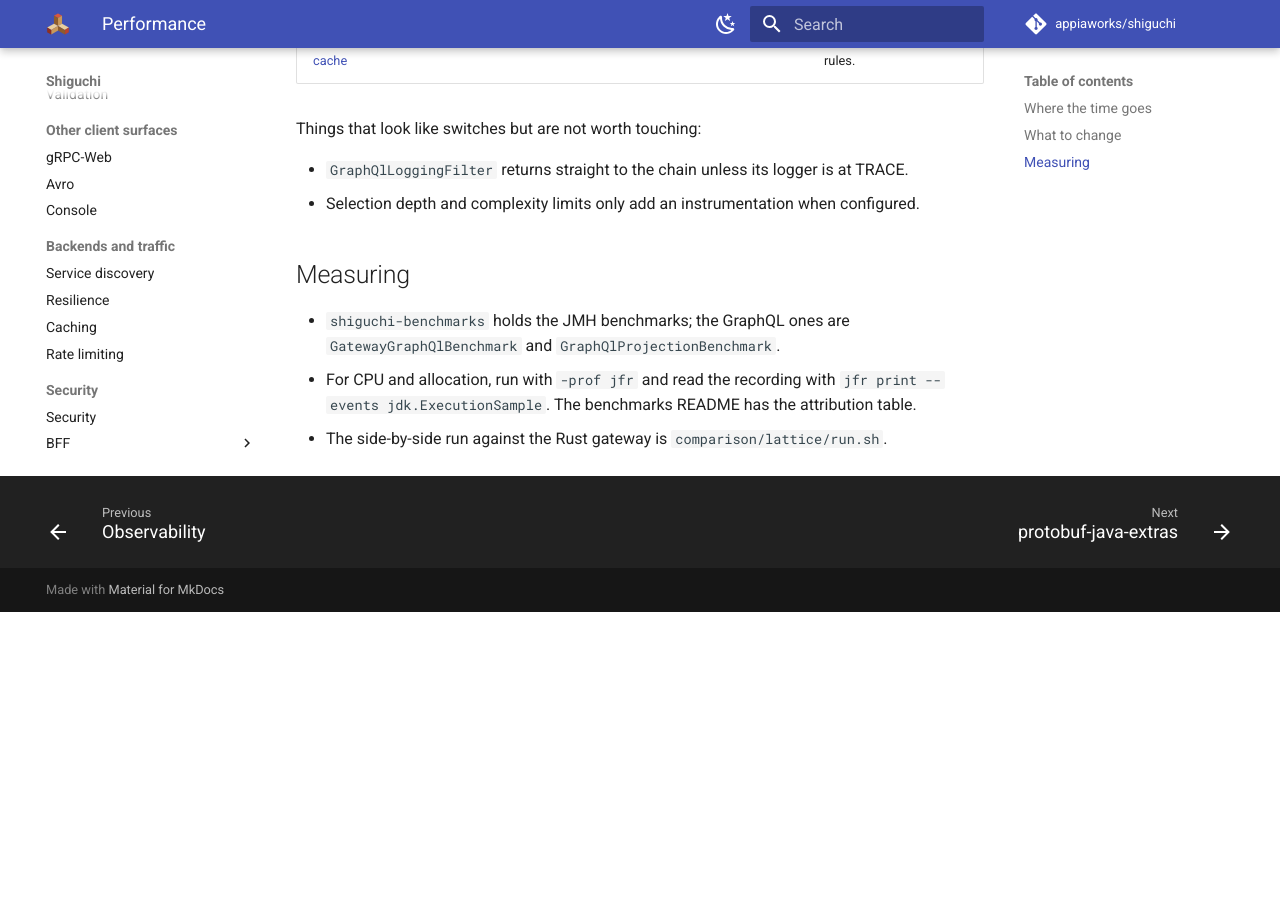
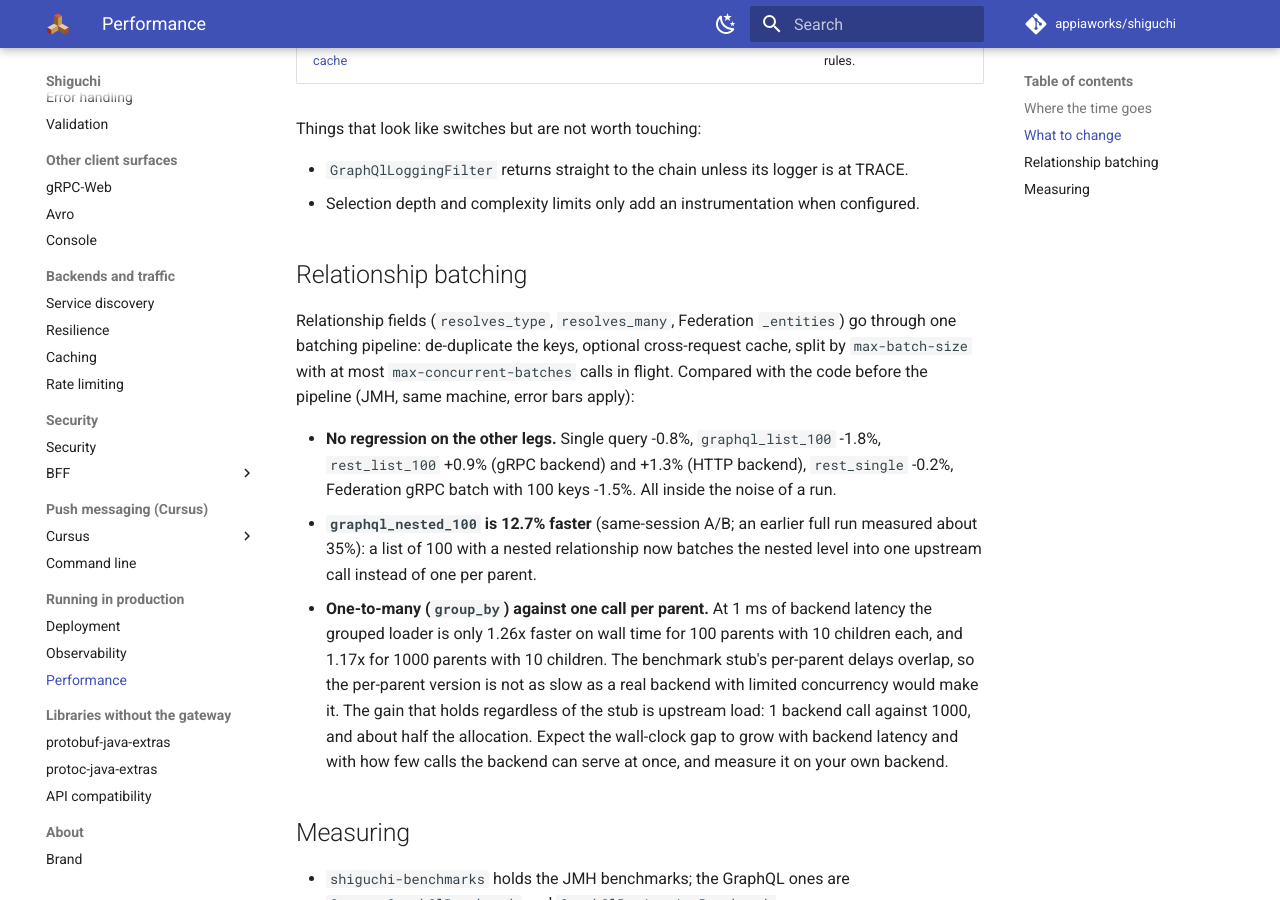
Before and after one commit to appiaworks/shiguchi, an MkDocs documentation site: the page built from docs/concepts/performance.md, in a window 1280 px wide and 900 px high, scrolled down 1166 px. Built offline with MkDocs 1.6.1 and Material for MkDocs 9.7.7, drawn with Linux system fonts in a browser that asks for light colours; comment, search, counter and statistics services are not loaded; before the commit the page ends 1778 px from its top, so only the background shows below that.

Commit message:
docs(graphql): batching, one-to-many loaders and perf notes

```diff
--- a/docs/concepts/performance.md
+++ b/docs/concepts/performance.md
@@ -32,6 +32,27 @@ Things that look like switches but are not worth touching:
 - `GraphQlLoggingFilter` returns straight to the chain unless its logger is at TRACE.
 - Selection depth and complexity limits only add an instrumentation when configured.
 
+## Relationship batching
+
+Relationship fields (`resolves_type`, `resolves_many`, Federation `_entities`) go through one
+batching pipeline: de-duplicate the keys, optional cross-request cache, split by `max-batch-size`
+with at most `max-concurrent-batches` calls in flight. Compared with the code before the pipeline
+(JMH, same machine, error bars apply):
+
+- **No regression on the other legs.** Single query -0.8%, `graphql_list_100` -1.8%,
+  `rest_list_100` +0.9% (gRPC backend) and +1.3% (HTTP backend), `rest_single` -0.2%, Federation
+  gRPC batch with 100 keys -1.5%. All inside the noise of a run.
+- **`graphql_nested_100` is 12.7% faster** (same-session A/B; an earlier full run measured about
+  35%): a list of 100 with a nested relationship now batches the nested level into one
+  upstream call instead of one per parent.
+- **One-to-many (`group_by`) against one call per parent.** At 1 ms of backend latency the
+  grouped loader is only 1.26x faster on wall time for 100 parents with 10 children each, and 1.17x
+  for 1000 parents with 10 children. The benchmark stub's per-parent delays overlap, so the
+  per-parent version is not as slow as a real backend with limited concurrency would make it. The
+  gain that holds regardless of the stub is upstream load: 1 backend call against 1000, and about
+  half the allocation. Expect the wall-clock gap to grow with backend latency and with how few
+  calls the backend can serve at once, and measure it on your own backend.
+
 ## Measuring
 
 - `shiguchi-benchmarks` holds the JMH benchmarks; the GraphQL ones are `GatewayGraphQlBenchmark`
```
Also changed, not shown: CHANGELOG.md (+10 -0 lines), docs/guides/caching.md (+3 -1 lines), docs/guides/graphql-annotations.md (+4 -1 lines), docs/reference/graphql.md (+5 -1 lines).
